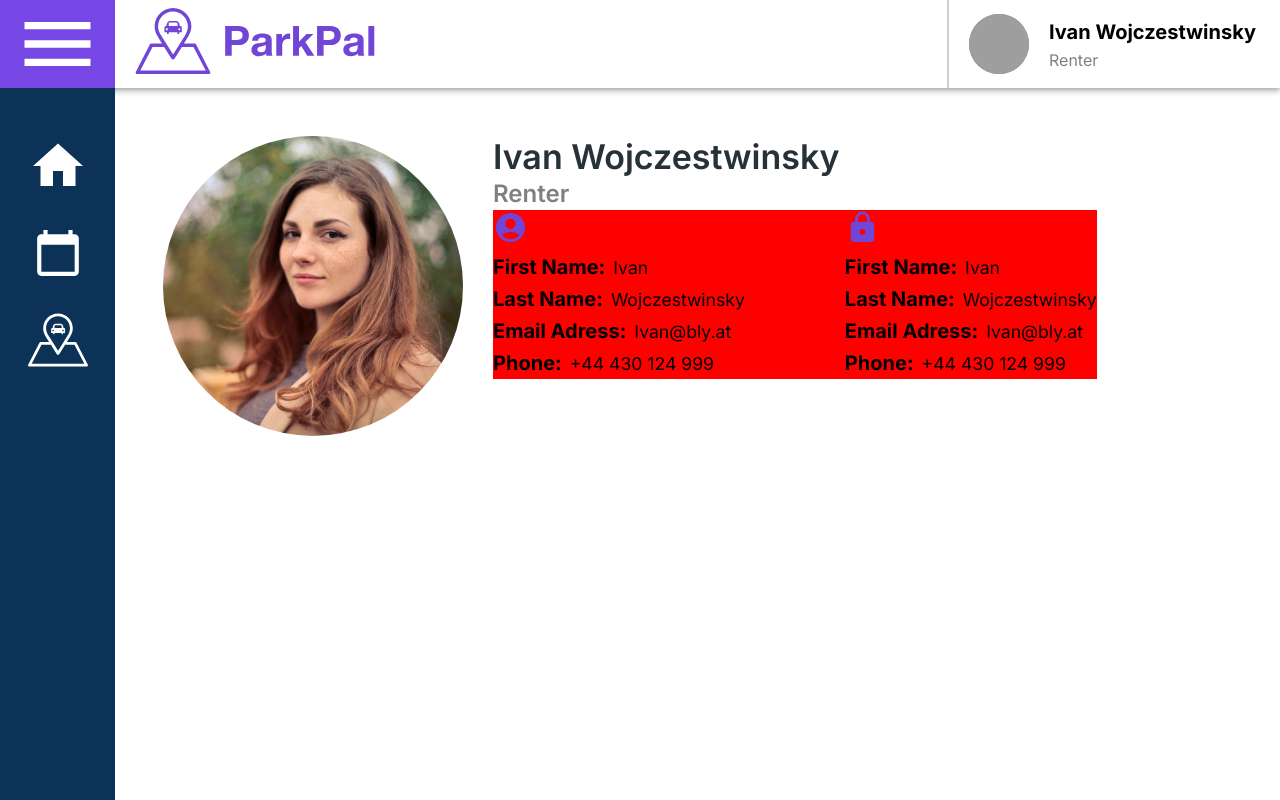
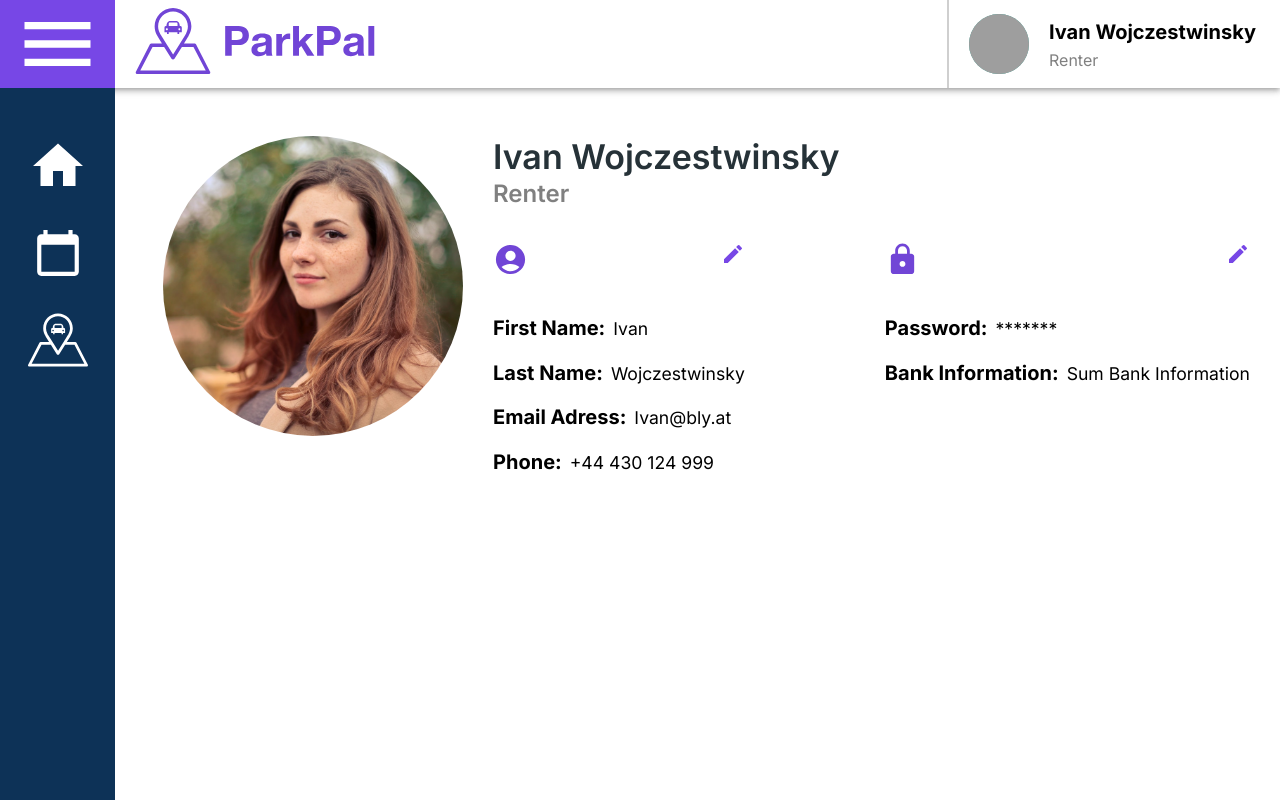
Before and after one commit to nelsonfleig/parkpal, a Next.js app in the folder packages/web/: page /dashboard/profile in a window 1280 px wide. Built offline with nearby package versions, Linux system fonts and the light colour scheme; grey boxes are pictures that could not be loaded; what apollo-upload-client would draw is missing.

Commit message:
feat(web/dashboard/profile): profile page finished

```diff
--- a/packages/web/src/components/common/dashboard.ts
+++ b/packages/web/src/components/common/dashboard.ts
@@ -32,6 +32,7 @@ export const StyledProfileBox = styled(Box)(() => ({
   flexWrap: 'wrap',
   height: 'calc(100vh - 88px)',
   gap: '30px',
+  padding: '3rem 1rem 3rem  3rem',
 }));
 
 export const GraphStyle = {
--- a/packages/web/src/components/layout/dashboard-layout/dashboardSidebar.tsx
+++ b/packages/web/src/components/layout/dashboard-layout/dashboardSidebar.tsx
@@ -42,7 +42,7 @@ export const DashboardSidebar: NextComponentType = () => {
 
   return (
     <StyledSidebar>
-      <Link href="/home" passHref>
+      <Link href="/dashboard" passHref>
         <StyledHomeIcon />
       </Link>
       <Link href="/calendar" passHref>
--- a/packages/web/src/components/layout/dashboardProfile.tsx
+++ b/packages/web/src/components/layout/dashboardProfile.tsx
@@ -2,6 +2,7 @@ import { Avatar, styled, Typography, Box } from '@mui/material';
 import React, { FC } from 'react';
 import AccountCircleIcon from '@mui/icons-material/AccountCircle';
 import LockIcon from '@mui/icons-material/Lock';
+import EditIcon from '@mui/icons-material/Edit';
 import { StyledProfileBox } from '../common/dashboard';
 
 const StyledAvatar = styled(Avatar)(() => ({
@@ -13,98 +14,97 @@ const StyledAvatar = styled(Avatar)(() => ({
   },
 }));
 
-// const ProfileBox = styled(Box)(() => ({
-//   display: 'flex',
-//   alignItems: 'center',
-// }));
+const ProfileBox = styled(Box)(() => ({
+  display: 'flex',
+  gap: '140px',
+  flexWrap: 'wrap',
+}));
+
+const InfoText = styled(Box)(() => ({
+  display: 'flex',
+  gap: '8px',
+  alignItems: 'baseline',
+  margin: '.8rem 0rem',
+}));
+
+const EditPen = styled(EditIcon)((props) => ({
+  position: 'absolute',
+  right: '0',
+  top: '0',
+  color: props.theme.palette.primary.light,
+  ':hover': {
+    cursor: 'pointer',
+    color: props.theme.palette.primary.dark,
+  },
+}));
 
 export const DashboardProfile: FC = () => (
-  <StyledProfileBox sx={{ color: '#000', padding: '3rem' }}>
+  <StyledProfileBox>
     <StyledAvatar alt="Profile Picture" src="/testProfilePic.jpg" />
     <Box>
       <Typography variant="h4">Ivan Wojczestwinsky</Typography>
-      <Typography variant="h5" color="gray">
+      <Typography variant="h5" color="gray" marginBottom="2rem">
         Renter
       </Typography>
-      <Box
-        sx={{
-          display: 'flex',
-          backgroundColor: 'red',
-          justifyContent: 'space-between',
-          width: '100%',
-          gap: '100px',
-        }}>
-        <Box>
-          <AccountCircleIcon color="primary" fontSize="large" />
-          <Box sx={{ display: 'flex', gap: '8px', alignItems: 'baseline' }}>
+      <ProfileBox>
+        <Box sx={{ position: 'relative' }}>
+          <AccountCircleIcon color="primary" fontSize="large" sx={{ marginBottom: '1rem' }} />
+          <InfoText>
+            <EditPen />
             <Typography variant="h6" fontWeight="700">
               First Name:
             </Typography>
             <Typography variant="body2" fontSize="1.1rem">
               Ivan
             </Typography>
-          </Box>
-          <Box sx={{ display: 'flex', gap: '8px', alignItems: 'baseline' }}>
+          </InfoText>
+          <InfoText>
             <Typography variant="h6" fontWeight="700">
               Last Name:
             </Typography>
             <Typography variant="body2" fontSize="1.1rem">
               Wojczestwinsky
             </Typography>
-          </Box>
-          <Box sx={{ display: 'flex', gap: '8px', alignItems: 'baseline' }}>
+          </InfoText>
+          <InfoText>
             <Typography variant="h6" fontWeight="700">
               Email Adress:
             </Typography>
             <Typography variant="body2" fontSize="1.1rem">
               Ivan@bly.at
             </Typography>
-          </Box>
-          <Box sx={{ display: 'flex', gap: '8px', alignItems: 'baseline' }}>
+          </InfoText>
+          <InfoText>
             <Typography variant="h6" fontWeight="700">
               Phone:
             </Typography>
             <Typography variant="body2" fontSize="1.1rem">
               +44 430 124 999
             </Typography>
-          </Box>
+          </InfoText>
         </Box>
-        <Box>
-          <LockIcon color="primary" fontSize="large" />
-          <Box sx={{ display: 'flex', gap: '8px', alignItems: 'baseline' }}>
+        <Box sx={{ position: 'relative' }}>
+          <LockIcon color="primary" fontSize="large" sx={{ marginBottom: '1rem' }} />
+
+          <InfoText>
+            <EditPen />
             <Typography variant="h6" fontWeight="700">
-              First Name:
+              Password:
             </Typography>
             <Typography variant="body2" fontSize="1.1rem">
-              Ivan
+              *******
             </Typography>
-          </Box>
-          <Box sx={{ display: 'flex', gap: '8px', alignItems: 'baseline' }}>
+          </InfoText>
+          <InfoText>
             <Typography variant="h6" fontWeight="700">
-              Last Name:
+              Bank Information:
             </Typography>
             <Typography variant="body2" fontSize="1.1rem">
-              Wojczestwinsky
+              Sum Bank Information
             </Typography>
-          </Box>
-          <Box sx={{ display: 'flex', gap: '8px', alignItems: 'baseline' }}>
-            <Typography variant="h6" fontWeight="700">
-              Email Adress:
-            </Typography>
-            <Typography variant="body2" fontSize="1.1rem">
-              Ivan@bly.at
-            </Typography>
-          </Box>
-          <Box sx={{ display: 'flex', gap: '8px', alignItems: 'baseline' }}>
-            <Typography variant="h6" fontWeight="700">
-              Phone:
-            </Typography>
-            <Typography variant="body2" fontSize="1.1rem">
-              +44 430 124 999
-            </Typography>
-          </Box>
+          </InfoText>
         </Box>
-      </Box>
+      </ProfileBox>
     </Box>
   </StyledProfileBox>
 );
```
